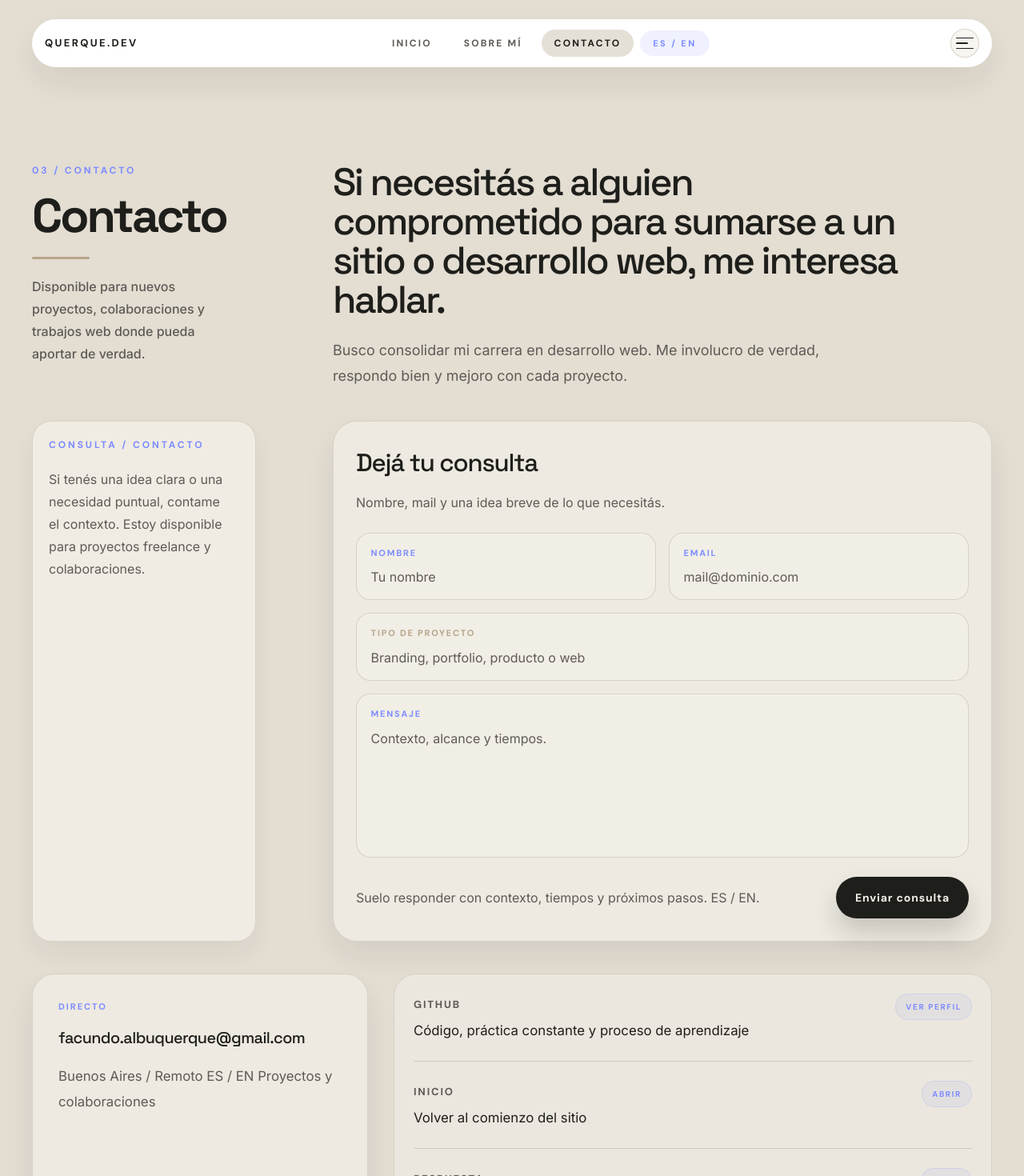
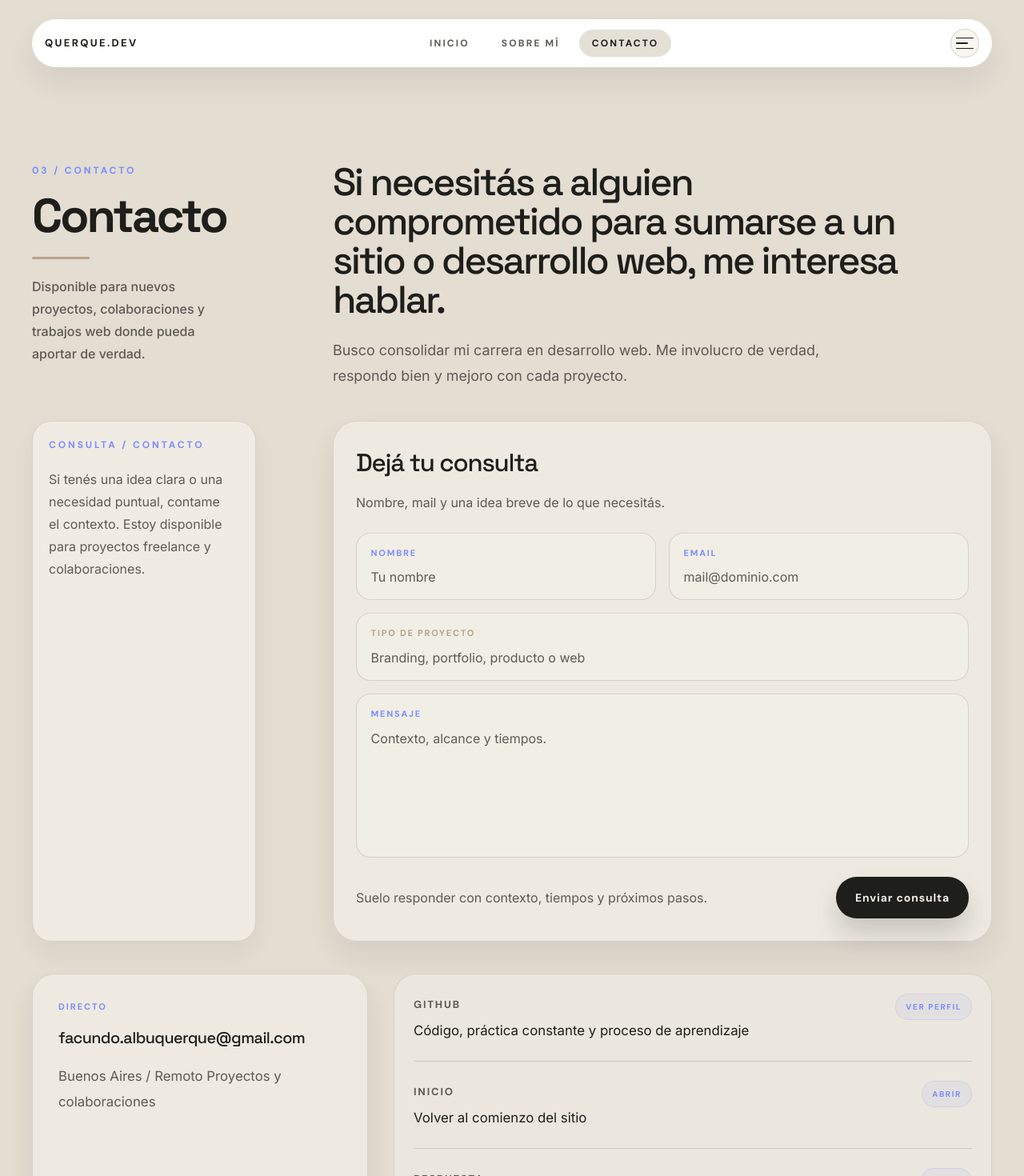
Before and after one commit to querques20/portafolio, a Vue app: page /contacto in a window 1280 px wide. Shown: the top 1470 px of the page at 80% size. Built offline with nearby package versions, Linux system fonts and the light colour scheme.

Commit message:
fix: remove ES/EN badge from nav, contact and overlay

```diff
--- a/src/App.vue
+++ b/src/App.vue
@@ -189,9 +189,6 @@ onBeforeUnmount(() => {
               >
                 {{ item.label }}
               </button>
-              <span class="rounded-full bg-[rgba(124,140,255,.12)] px-4 py-2 font-['DM_Sans'] text-[11px] font-bold uppercase tracking-[.22em] text-[var(--accent)]">
-                ES / EN
-              </span>
             </div>
 
             <!-- hamburger button (mobile only) -->
--- a/src/views/ContactView.vue
+++ b/src/views/ContactView.vue
@@ -105,7 +105,7 @@ const openLink = (link) => {
           <div class="mt-6 flex flex-col gap-4 md:flex-row md:items-center md:justify-between">
             <p v-if="status === 'ok'" class="font-medium text-green-600">Mensaje enviado. Te respondo pronto.</p>
             <p v-else-if="status === 'error'" class="font-medium text-red-500">Algo salió mal. Escribime directo a {{ email }}</p>
-            <p v-else class="leading-7 text-[var(--muted)]">Suelo responder con contexto, tiempos y próximos pasos. ES / EN.</p>
+            <p v-else class="leading-7 text-[var(--muted)]">Suelo responder con contexto, tiempos y próximos pasos.</p>
             <button
               type="submit"
               :disabled="status === 'sending' || status === 'ok'"
@@ -128,7 +128,6 @@ const openLink = (link) => {
           </a>
           <p class="mt-5 whitespace-pre-line text-[1.05rem] leading-8 text-[var(--muted)]">
             Buenos Aires / Remoto
-            ES / EN
             Proyectos y colaboraciones
           </p>
         </article>
```
